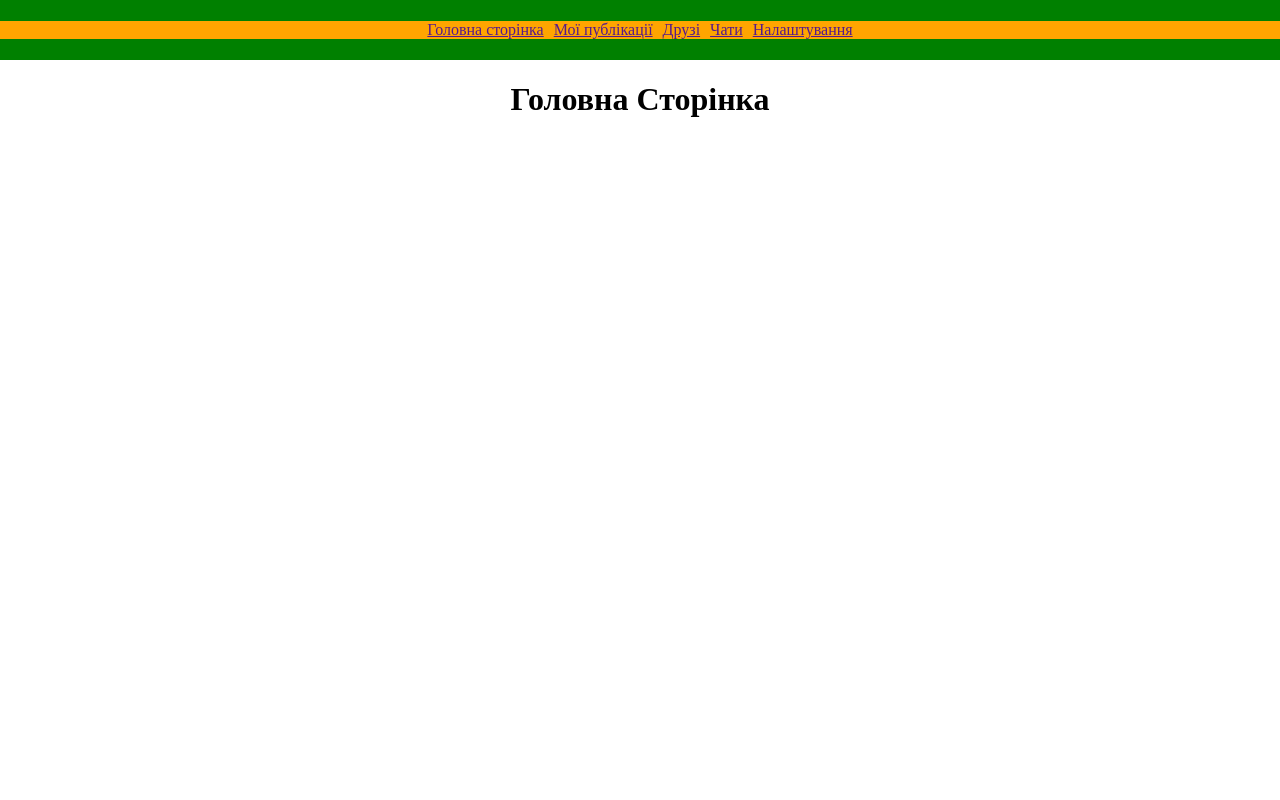
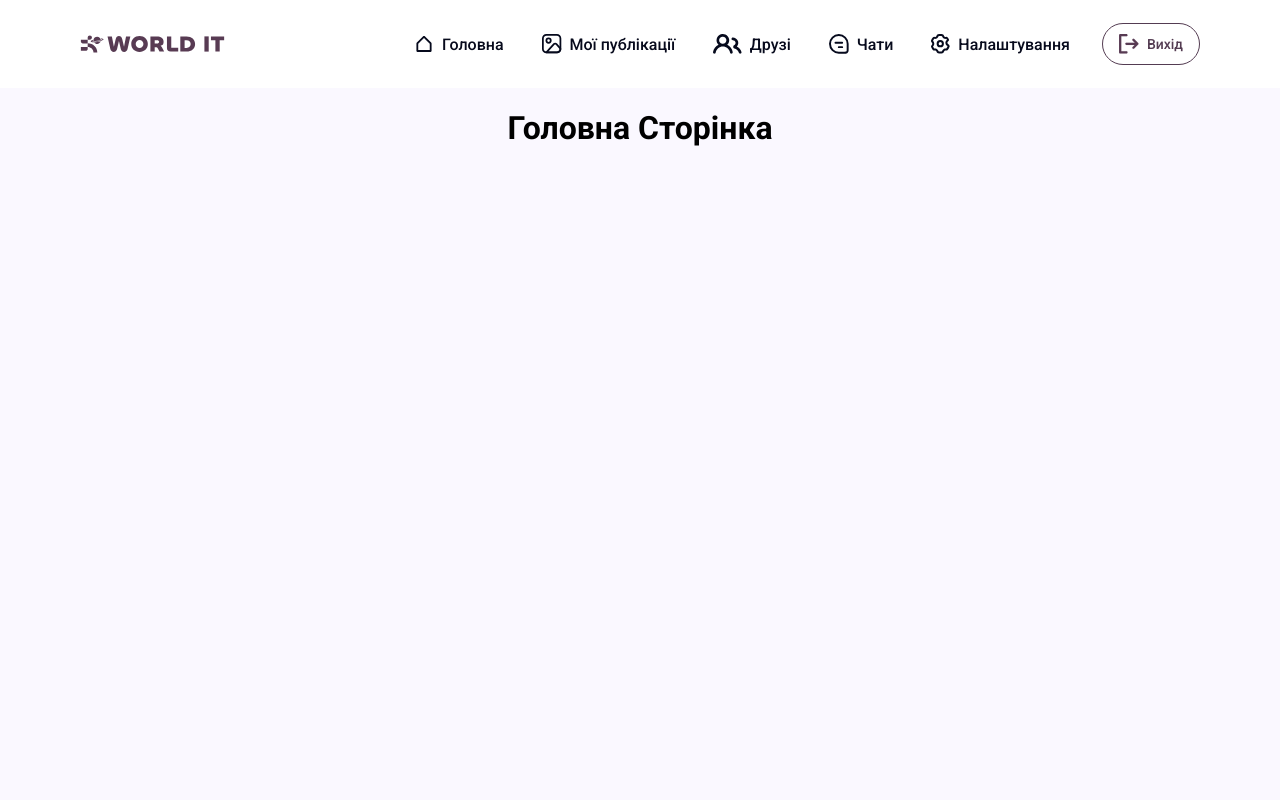
Before and after one commit to Pranichek/Social-Network, a Django app: template Social_network/home_app/templates/home_app/home.html in a window 1280 px wide. Run offline with Django 3.2, Linux system fonts and the light colour scheme; the template is opened without the code that fills it, so the values that code supplies are empty.

Commit message:
Створили стиль header

```diff
--- a/Social_network/Social_network/urls.py
+++ b/Social_network/Social_network/urls.py
@@ -20,4 +20,5 @@ from django.urls import path, include
 urlpatterns = [
     path('admin/', admin.site.urls),
     path('', include('home_app.urls')),
+    path('post/', include('post_app.urls')),
 ]
--- a/Social_network/home_app/templates/home_app/home.html
+++ b/Social_network/home_app/templates/home_app/home.html
@@ -4,6 +4,10 @@
     Головна Сторінка
 {% endblock  %}
 
+{% block side-menu %}
+
+{% endblock  %}
+
 {% block content %}
     <h1>Головна Сторінка</h1>
 {% endblock content %}
--- /dev/null
+++ b/Social_network/post_app/urls.py
@@ -0,0 +1,6 @@
+from django.urls import path
+from .views import PostView
+
+urlpatterns = [
+    path('posts/', PostView.as_view(), name = 'post_view'),
+]
--- a/Social_network/post_app/views.py
+++ b/Social_network/post_app/views.py
@@ -1,3 +1,6 @@
 from django.shortcuts import render
+from django.views.generic import TemplateView
+# Create your views here.
 
-# Create your views here.
+class PostView(TemplateView):
+    template_name = 'post_app/post.html'
--- /dev/null
+++ b/Social_network/static/css/header.css
@@ -0,0 +1,101 @@
+header {
+    width: 100%;
+    height: 88px;
+    background-color: #FFFFFF;
+    display: flex;
+    align-items: center;
+    /* background-color: green; */
+}
+
+
+.logo{
+    height: 100%;
+    display: flex;
+    position: relative;
+    align-items: center;
+    /* background-color: green; */
+}
+
+.logo img{
+    height: 20.5%;
+}
+
+.container{
+    max-width: 1440px;
+    height: 100%;
+    width: 100%;
+    margin: 0 auto;
+    padding: 0 80px;
+    display: flex;
+    justify-content: space-between;
+    align-items: center;
+    /* background-color: orange; */
+}
+
+.navigation {
+    display: flex;
+    align-items: center;
+    justify-content: center;
+    gap: 24px;
+    height: 40px;
+    /* background-color: pink; */
+}
+
+.links {
+    gap: 22px;
+    display: flex;
+}
+
+.link-page {
+    height: 28px;
+    border-radius: 3px;
+    gap: 8px;
+    padding: 4px 8px;
+    /* background-color: green; */
+    display: flex;
+    align-items: center;
+    justify-content: center;
+}
+
+.link-page:hover {
+    background-color: #E9E5EE;
+    cursor: pointer;
+}
+
+.link-page a{
+    color: #070A1C;
+    font-weight: 500;
+    font-size: 1rem;
+}
+
+.link-icon{
+    height: 71.4%;
+    object-fit: contain;
+    /* background-color: green; */
+}
+
+.button-leave {
+    border-radius: 1234px;
+    border: 1px #543C52 solid;
+    display: flex;
+    justify-content: center;
+    align-items: center;
+    gap: 8px;
+    height: 40px;
+    padding: 0 16px;
+}
+
+.button-leave:hover {
+    background-color: #E9E5EE;
+    cursor: pointer;
+}
+
+.button-leave p {
+    font-weight: 500;
+    color: #543C52;
+    font-size: 0.875rem;
+}
+
+.button-leave img {
+    height: 50%;
+}
--- a/Social_network/static/css/style.css
+++ b/Social_network/static/css/style.css
@@ -1,3 +1,8 @@
+* {
+    text-decoration: none;
+    font-family: "Roboto", sans-serif;
+}
+
 body, html{
     margin: 0;
     padding: 0;
@@ -7,29 +12,5 @@ body, html{
     flex-direction: column;
     align-items: center;
     box-sizing: border-box;
+    background-color: #FAF8FF;
 }
-
-header{
-    width: 100%;
-    height: 60px;
-    background-color: green;
-    display: flex;
-    align-items: center;
-}
-
-.container{
-    max-width: 1440px;
-    width: 100%;
-    margin: 0 auto;
-    padding: 0 80px;
-    background-color: orange;
-}
-
-header nav{
-    display: flex;
-    align-items: center;
-    justify-content: center;
-    gap: 10px;
-    width: 100%;
-    /* background-color: pink; */
-}
--- /dev/null
+++ b/Social_network/static/js/links_page.js
@@ -0,0 +1,11 @@
+const allConsts = document.querySelectorAll('.link-page')
+
+
+allConsts.forEach(cont => {
+    cont.addEventListener('click', () => {
+        const link = cont.querySelector('a').href
+        location.replace(link)
+
+        // link.click()
+    })
+})
--- a/Social_network/templates/base.html
+++ b/Social_network/templates/base.html
@@ -9,16 +9,58 @@
             {% endblock %}
         </title>
         <link rel="stylesheet" href="{% static 'css/style.css' %}">
+        <link rel="stylesheet" href="{% static 'css/header.css' %}">
+
+        <link rel="preconnect" href="https://fonts.googleapis.com">
+        <link rel="preconnect" href="https://fonts.gstatic.com" crossorigin>
+        <link href="https://fonts.googleapis.com/css2?family=Roboto:ital,wght@0,100..900;1,100..900&display=swap" rel="stylesheet">
+        {% block links %}
+
+        {% endblock links %}
     </head>
+
     <body>
         <header>
             <div class="container">
-                <nav>
-                    <a href="">Головна сторінка</a>
-                    <a href="">Мої публікації</a>
-                    <a href="">Друзі</a>
-                    <a href="">Чати</a>
-                    <a href="">Налаштування</a>
+
+                <div class="logo">
+                    <img src="{% static 'images/header/logo.svg' %}" alt="logo">
+                </div>
+
+                <nav class="navigation">
+                    <div class="links">
+                        <div class="link-page">
+                            <img class="link-icon" src="{% static 'images/header/house.svg' %}" alt="">
+                            <a href="{% url 'home' %}">Головна</a>
+                        </div>
+
+                        <div class="link-page">
+                            <img class="link-icon"src="{% static 'images/header/posts.svg' %}" alt="">
+                            <a href="{% url 'post_view' %}">Мої публікації</a>
+                        </div>
+
+                        <div class="link-page">
+                            <img class="link-icon" src="{% static 'images/header/friends.svg' %}" alt="">
+                            <a href="">Друзі</a>
+                        </div>
+
+                        <div class="link-page">
+                            <img class="link-icon" src="{% static 'images/header/chat.svg' %}" alt="">
+                            <a href="">Чати</a>
+                        </div>
+
+                        <div class="link-page">
+                            <img class="link-icon" src="{% static 'images/header/settings.svg' %}" alt="">
+                            <a href="">Налаштування</a>
+                        </div>
+                    </div>
+
+
+                    <div class="button-leave">
+                        <img src="{% static 'images/header/leave.svg' %}" alt="">
+                        <p>Вихід</p>
+                    </div>
+
                 </nav>
             </div>
         </header>
@@ -37,5 +79,8 @@
                 {% endblock %}
             </div>
         </main>
+
+
+        <script src="{% static 'js/links_page.js' %}"></script>
     </body>
 </html>
```
Also changed, not shown: Social_network/post_app/templates/post_app/post.html (added, +9 -0 lines), Social_network/static/images/header/chat.svg (added), Social_network/static/images/header/friends.svg (added), Social_network/static/images/header/house.svg (added), Social_network/static/images/header/leave.svg (added), Social_network/static/images/header/logo.svg (added), Social_network/static/images/header/posts.svg (added), Social_network/static/images/header/settings.svg (added).
